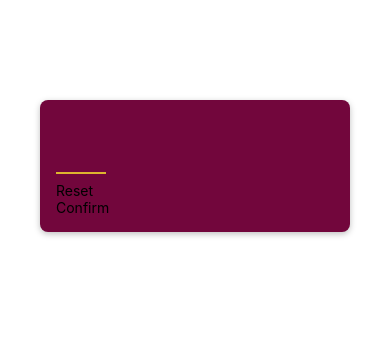
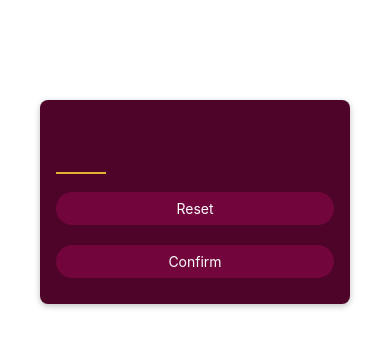
Before and after one commit to namanajmera/GuessingNumberReactNative, a React Native app: screen / in a window 390 px wide. Shown: the top 348 px of the page. Built offline with nearby package versions, Linux system fonts and the light colour scheme.

Commit message:
Added: Design the Buttons.

```diff
--- a/components/PrimaryButtons.js
+++ b/components/PrimaryButtons.js
@@ -1,11 +1,32 @@
-import { StyleSheet, Text, View } from 'react-native'
+import { Pressable, StyleSheet, Text, View } from 'react-native'
 
-export default function PrimaryButtons({children}) {
-  return (
-    <View>
-        <Text>{children}</Text>
-    </View>
-  )
+export default function PrimaryButtons({ children }) {
+   const pressHandler = () => {
+      console.log("Pressed...")
+   }
+   return (
+      <View style={styles.buttonOuterContainer}>
+         <Pressable style={styles.buttonInnerContainer} onPress={pressHandler} android_ripple={{ color: '#640233'}}>
+            <Text style={styles.buttonText}>{children}</Text>
+         </Pressable>
+      </View>
+   )
 }
 
-const styles = StyleSheet.create({})
+const styles = StyleSheet.create({
+   buttonOuterContainer:{
+      borderRadius: 28,
+      marginVertical: 10,
+      overflow:'hidden'
+   },
+   buttonInnerContainer: {
+      backgroundColor: '#72063c',
+      paddingVertical: 8,
+      paddingHorizontal: 16,
+      elevation: 2,
+   },
+   buttonText: {
+      color: 'white',
+      textAlign: 'center'
+   }
+})
--- a/screens/StartGameScreen.js
+++ b/screens/StartGameScreen.js
@@ -17,8 +17,8 @@ const styles = StyleSheet.create({
     marginHorizontal: 40,
     borderRadius: 8,
     padding: 16,
-    backgroundColor: '#72063c',
     elevation: 4,
+    backgroundColor: '#4e0329',
     shadowColor: 'black',
     shadowOffset: { width: 0, height: 2 },
     shadowRadius: 6,
```
